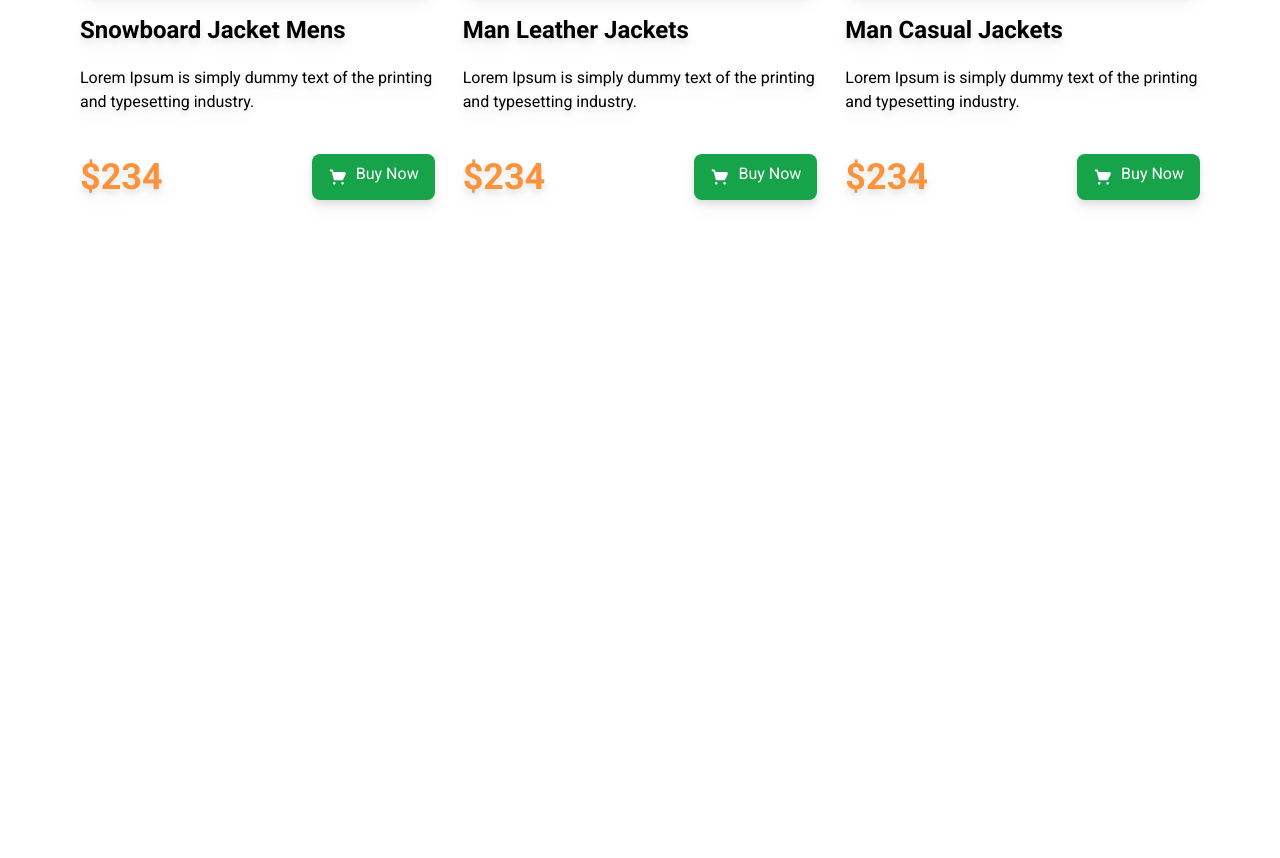
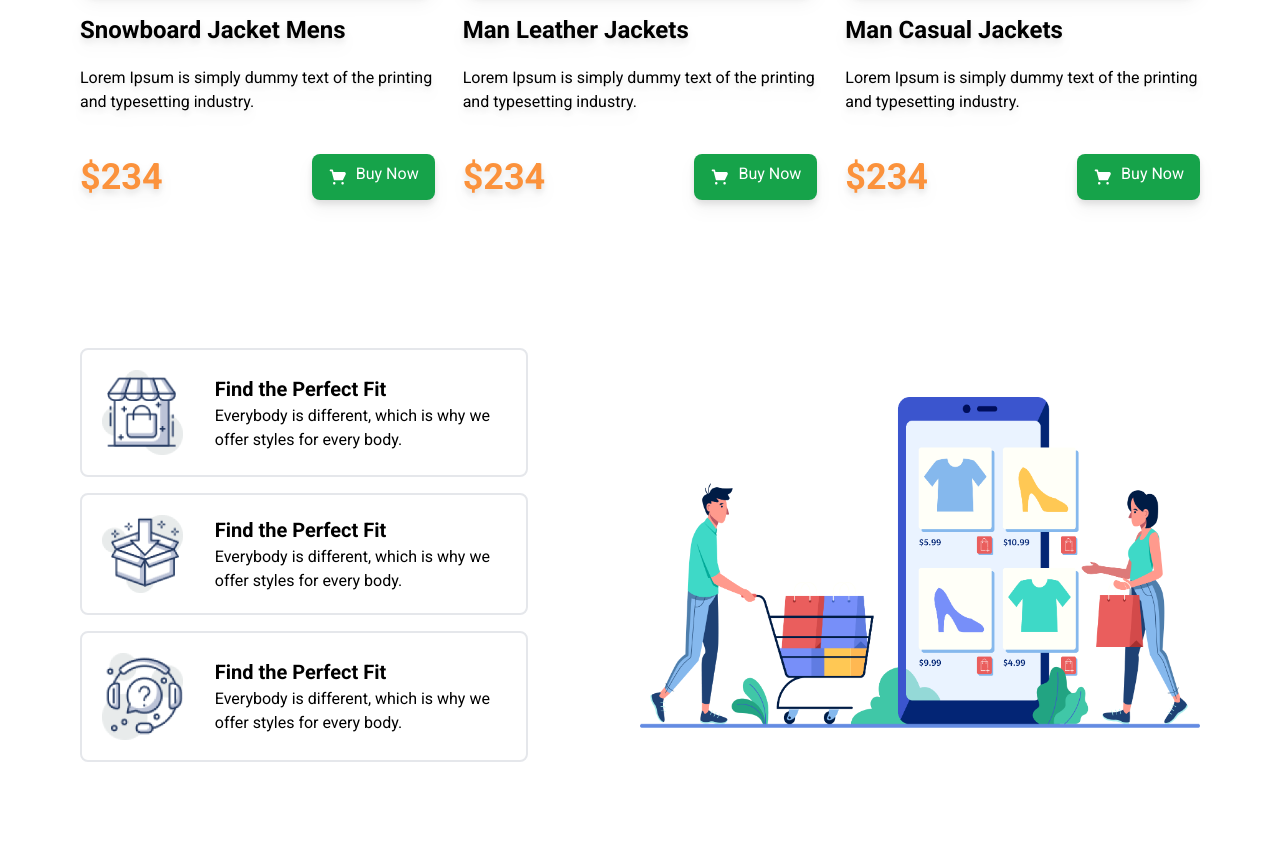
Before and after one commit to Muhammad-sefat/Responsive-Penguin-Fashion, a plain HTML site: page index.html in a window 1280 px wide. Shown: the part 2005-2863 px from the top of the page. Before the commit the page ends 2273 px from the top, so only its background shows below. Drawn offline with nearby package versions, Linux system fonts and the light colour scheme.

Commit message:
main section completed

```diff
--- a/index.html
+++ b/index.html
@@ -181,6 +181,38 @@
                 </div>
             </div>
         </section>
+
+        <div class="py-20 px-20 flex justify-between items-center gap-5">
+         <div class="w-2/5">
+            <div class="flex items-center rounded-lg border-2 p-5 mb-4">
+                <img src="icons/house.png" class="w-1/5 mr-5">
+                <div class="ml-3 font-roboto">
+                    <h2 class="text-xl font-bold leading-normal">Find the Perfect Fit</h2>
+                    <p>Everybody is different, which is why we
+                        offer styles for every body.</p>
+                </div>
+            </div>
+            <div class="flex items-center rounded-lg border-2 p-5 mb-4">
+                <img src="icons/box.png" class="w-1/5 mr-5">
+                <div class="ml-3 font-roboto">
+                    <h2 class="text-xl font-bold leading-normal">Find the Perfect Fit</h2>
+                    <p>Everybody is different, which is why we
+                        offer styles for every body.</p>
+                </div>
+            </div>
+            <div class="flex items-center rounded-lg border-2 p-5 mb-4">
+                <img src="icons/question.png" class="w-1/5 mr-5">
+                <div class="ml-3 font-roboto">
+                    <h2 class="text-xl font-bold leading-normal">Find the Perfect Fit</h2>
+                    <p>Everybody is different, which is why we
+                        offer styles for every body.</p>
+                </div>
+            </div>
+         </div>
+            <div class="w-1/2">
+                <img src="images/shopping.png">
+            </div>
+        </div>
     </main>
 </body>
 </html>
```
